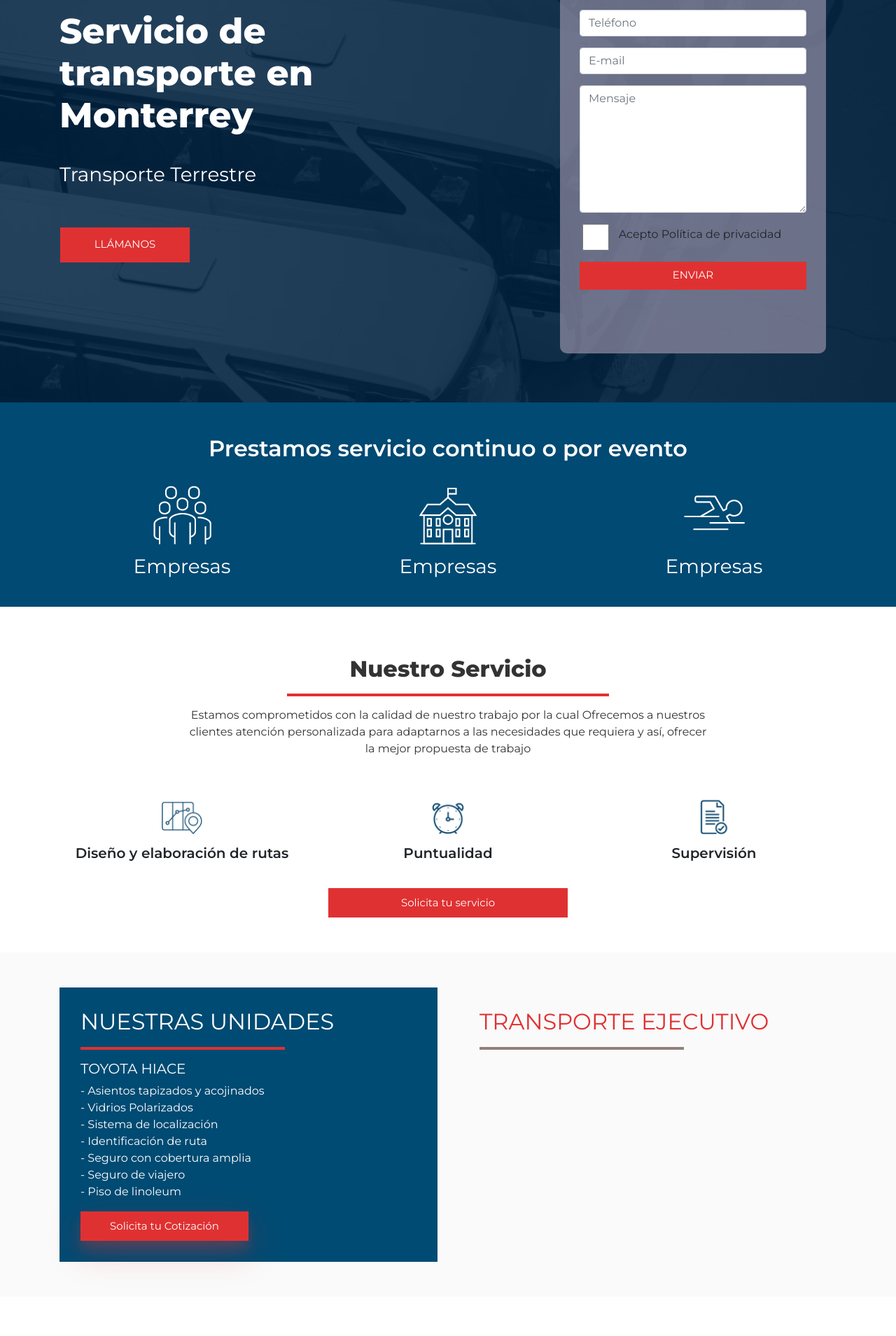
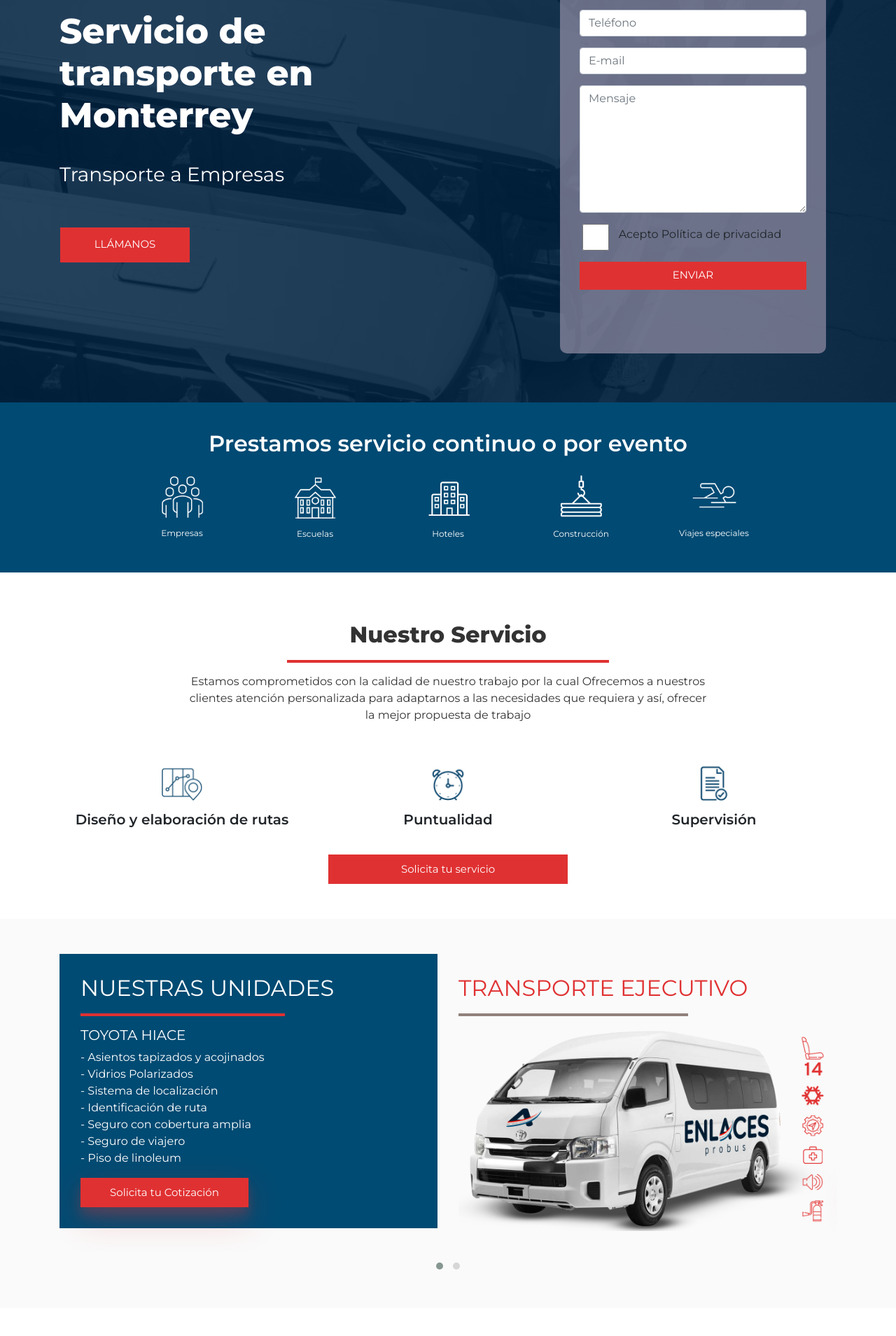
Before and after one commit to theonemanarmy/Pro-Bus, a PHP site: page / in a window 1280 px wide. Shown: the part 348-2257 px from the top of the page at 70% size. Run offline with PHP 8.4, Linux system fonts and the light colour scheme; some libraries are stand-ins or nearby versions.

Commit message:
casi completa solo faltan formularios

```diff
--- a/css/style.css
+++ b/css/style.css
@@ -291,7 +291,11 @@ p.text-contact-p{
   background-position: center;
   background-repeat: no-repeat;
     color: white;
-    padding: 2em 0;
+    padding: 2.5em 0;
+}
+
+.envios h3{
+    font-size:12px;
 }
 .mostrar-1 {
     display: none !important;
@@ -306,7 +310,7 @@ p.text-contact-p{
     font-size: 2em;
     font-weight: 600;
     color: white;
-    padding: 15px 0 5px 0;
+    padding: 0;
 }
 .envios3-title{
     font-weight: 600;
@@ -332,6 +336,7 @@ h1.envios {
     margin: auto;
     padding-bottom: 15px;
     padding-top: 15px;
+    /*width: 45%;*/
 }
 
 .white.strong {
@@ -389,6 +394,7 @@ p.transportacion {
 
 .ventajas {
     background-color: #FAFAFA;
+    padding: 50px 0;
 }
 .ventajas .img-check{
     display: block;
@@ -429,7 +435,6 @@ p.transportacion {
 }
 .ventajas .btn-5{
     display: block;
-
     position: relative;
     background: rgba(224, 49, 50, 1);
     width: 50%;
@@ -452,12 +457,12 @@ p.transportacion {
 }
 .content-Unidades{
     background: rgba(0, 75, 115, 1);
-    margin: 50px 0;
+
     padding: 30px;
 }
 .content-Unidad-fisica{
-    margin: 50px 0;
-    padding: 30px;
+
+    padding: 30px 0;
 }
 .form-control:hover , .form-control:focus {
     border: 3px solid #001F38 !important;
@@ -610,6 +615,18 @@ h3.footer {
         display: none;
         margin-top: 25px;
     }
+    .servicios .btn-5{
+        width: 50%;
+    }
+    .ventajas .btn-5{
+        width: 80%;
+    }
+}
+
+@media screen and (min-width: 768px){
+    .oculto-med-arriba{
+        display: none;
+    }
 }
 
 @media screen and (max-width:767px){
@@ -622,6 +639,16 @@ h3.footer {
    footer .list-footer{
     padding-left: 50px;
     }
+    .oculto-med-abajo{
+        display: none;
+    }
+    .content-Unidad-fisica{
+        margin: 0;
+    }
+    .content-Unidades{
+        margin: 0;
+    }
+
 
 }
 @media screen and (max-width:550px){
@@ -640,7 +667,8 @@ h3.footer {
     }
     footer .list-footer{
         padding-left: 12px;
-        }
+    }
+
 }
 
 @media screen and (max-width:450px){
@@ -734,3 +762,9 @@ h3.footer {
         padding: 40px 0 0 0;
     }
 }
+
+@media screen and (max-width:361px){
+    .navbar-navegar .navegar-pagina li.navegar-pagina-item a{
+        font-size: 14px;
+    }
+}
--- a/index.html
+++ b/index.html
@@ -4,18 +4,21 @@
     <meta charset="UTF-8">
     <meta name="viewport" content="width=device-width, initial-scale=1.0">
     <meta http-equiv="X-UA-Compatible" content="ie=edge">
-    <meta name="description" content=" Proveemos servicios de logística internacional  y Aduana reconocido a nivel mundial.
-    Ofrecemos los contactos globales y la experiencia para administrar todos los aspectos de sus procesos de envíos internacionales de exportación e importación.
-    ">
+    <meta name="description" content="
+    Empresa de transporte a empresas, escuelas, viajes especiales
+    (sociales, recreativos, etc), dentro del área metropolitana de
+    Monterrey. Estamos comprometidos con la calidad de nuestros clientes,
+    atención personalizada para adaptarnos a las necesidades que requiera
+    y así ofrecer la mejor propuesta de trabajo. ">
     <meta name="author" content="Perla Holguín">
-    <title>Tarian | G & G Asesoría empresarial | Servicios Jurídicos Inmobiliarios. </title>
+    <title>PROBUS | Una empresa de Transportes Guevara Coronado S.A. de C.V. | Empresa de transporte a empresas, escuelas y viajes especiales. </title>
     <!-- Bootstrap CSS -->
     <link rel="stylesheet" href="https://stackpath.bootstrapcdn.com/bootstrap/4.1.3/css/bootstrap.min.css"
         integrity="sha384-MCw98/SFnGE8fJT3GXwEOngsV7Zt27NXFoaoApmYm81iuXoPkFOJwJ8ERdknLPMO" crossorigin="anonymous">
     <link href="https://fonts.googleapis.com/css?family=Montserrat:400,600,800" rel="stylesheet">
     <link rel="stylesheet" href="https://use.fontawesome.com/releases/v5.5.0/css/all.css"
         integrity="sha384-B4dIYHKNBt8Bc12p+WXckhzcICo0wtJAoU8YZTY5qE0Id1GSseTk6S+L3BlXeVIU" crossorigin="anonymous">
-    <link rel="shortcut icon" href="images/fav.png" type="image/x-icon" />
+    <link rel="shortcut icon" href="images/icons/Recurso12.png" type="image/x-icon" />
     <link rel="stylesheet" href="css/simpletextrotator.css">
     <link rel="stylesheet" href="OwlCarousel2-2.3.4/dist/assets/owl.carousel.min.css">
     <link rel="stylesheet" href="OwlCarousel2-2.3.4/dist/assets/owl.theme.default.min.css">
@@ -79,8 +82,10 @@
             <div class="row">
                 <div class="col-xs-12  col-md-6 ">
                     <h1>Servicio de transporte en Monterrey <br> </h1>
-                    <h3 class="subt"><span class="rotate"> Transporte Terrestre | Transporte Marítimo | Transporte Aereo
-                            | Transporte Ferroviario | Servicios Especiales </span>
+                    <h3 class="subt">
+                        <span class="rotate">
+                            Transporte a Empresas | Transporte a Escuelas | Transporte de Viajes especiales
+                        </span>
                     </h3>
 
 
@@ -145,18 +150,30 @@
                 </div>
             </div>
             <div class="row">
-                <div class="col-xs-12 col-sm-12 col-md-4">
-                    <img src="images/icons/Recurso3.png" alt="" class="img-responsive img-servicios">
+
+                <div class="col-xs-12 col-sm-12 col-md-1"></div>
+                <div class="col-xs-12 col-sm-4 col-md-2">
+                    <img src="images/icons/Recurso3.png" alt="" class="img-responsive img-servicios" width="65">
                     <h3 class="white text-center">Empresas</h3>
                 </div>
-                <div class="col-xs-12 col-sm-12 col-md-4">
-                    <img src="images/icons/Recurso2.png" alt="" class="img-responsive img-servicios">
-                    <h3 class="white text-center">Empresas</h3>
+                <div class="col-xs-12 col-sm-4 col-md-2">
+                    <img src="images/icons/Recurso2.png" alt="" class="img-responsive img-servicios" width="65">
+                    <h3 class="white text-center">Escuelas</h3>
                 </div>
-                <div class="col-xs-12 col-sm-12 col-md-4">
-                    <img src="images/icons/Recurso1.png" alt="" class="img-responsive img-servicios">
-                    <h3 class="white text-center">Empresas</h3>
+                <div class="col-xs-12 col-sm-4 col-md-2">
+                    <img src="images/icons/hoteles.png" alt="" class="img-responsive img-servicios" width="65">
+                    <h3 class="white text-center">Hoteles</h3>
                 </div>
+                <div class="col-xs-12 col-sm-6 col-md-2">
+                    <img src="images/icons/construccion.png" alt="" class="img-responsive img-servicios" width="65">
+                    <h3 class="white text-center">Construcción</h3>
+                </div>
+                <div class="col-xs-12 col-sm-6 col-md-2">
+                    <img src="images/icons/Recurso1.png" alt="" class="img-responsive img-servicios" width="65">
+                    <h3 class="white text-center">Viajes especiales</h3>
+                </div>
+                <div class="col-xs-12 col-sm-12 col-md-1"></div>
+
             </div>
         </div>
     </section>
@@ -211,9 +228,20 @@
         </div>
     </section>
 
+    <!--Slider-->
     <section class="ventajas">
-        <div class="container">
+        <div class="container owl-carousel owl-theme">
             <div class="row">
+                <div class="col-xs-12 col-sm-12 col-md-6 oculto-med-arriba">
+                    <div class="content-Unidad-fisica">
+                        <h2 class="text-left red">TRANSPORTE EJECUTIVO</h2>
+                        <hr
+                            style="border: 2px solid rgb(145, 129, 123, 1); width:60%; margin-bottom: 15px; margin-left: 0;">
+
+                        <img src="images/icons/camion-landing.png" alt="" class="img-responsive">
+
+                    </div>
+                </div>
                 <div class="col-xs-12 col-sm-12 col-md-6">
                     <div class="content-Unidades">
                         <h2 class="text-left white">NUESTRAS UNIDADES</h2>
@@ -235,18 +263,64 @@
                         <a href="#" class="btn-5">Solicita tu Cotización</a>
                     </div>
                 </div>
-                <div class="col-xs-12 col-sm-12 col-md-6">
+                <div class="col-xs-12 col-sm-12 col-md-6 oculto-med-abajo">
                     <div class="content-Unidad-fisica">
                         <h2 class="text-left red">TRANSPORTE EJECUTIVO</h2>
-                        <hr style="border: 2px solid rgb(145, 129, 123, 1); width:60%; margin-bottom: 15px; margin-left: 0;">
+                        <hr
+                            style="border: 2px solid rgb(145, 129, 123, 1); width:60%; margin-bottom: 15px; margin-left: 0;">
 
+                        <img src="images/icons/camion-landing.png" alt="" class="img-responsive">
 
+                    </div>
+                </div>
+            </div>
+
+            <div class="row">
+                <div class="col-xs-12 col-sm-12 col-md-6 oculto-med-arriba">
+                    <div class="content-Unidad-fisica">
+                        <h2 class="text-left red">TRANSPORTE EJECUTIVO</h2>
+                        <hr
+                            style="border: 2px solid rgb(145, 129, 123, 1); width:60%; margin-bottom: 15px; margin-left: 0;">
+
+                        <img src="images/icons/bus-landing.png" alt="" class="img-responsive">
+
+                    </div>
+                </div>
+                <div class="col-xs-12 col-sm-12 col-md-6">
+                    <div class="content-Unidades">
+                        <h2 class="text-left white">NUESTRAS UNIDADES</h2>
+                        <hr
+                            style="border: 2px solid rgba(224, 49, 50, 1); width:60%; margin-bottom: 15px; margin-left: 0;">
+
+                        <h6 class="text-left white">Unidades Panorámicas Mercedes Benz</h6>
+
+                        <ul class="white" style="padding: 0;">
+                            <li><span>-</span> Asientos tapizados y acojinados</li>
+                            <li><span>-</span> Cortinas.</li>
+                            <li><span>-</span> Sistema de localización móvil</li>
+                            <li><span>-</span> Salidas de emergencia</li>
+                            <li><span>-</span> Seguro con cobertura amplia</li>
+                            <li><span>-</span> Seguro de viajero</li>
+                            <li><span>-</span> Piso de linoleum</li>
+                        </ul>
+
+                        <a href="#" class="btn-5">Solicita tu Cotización</a>
+                    </div>
+                </div>
+                <div class="col-xs-12 col-sm-12 col-md-6 oculto-med-abajo">
+                    <div class="content-Unidad-fisica">
+                        <h2 class="text-left red">TRANSPORTE EJECUTIVO</h2>
+                        <hr
+                            style="border: 2px solid rgb(145, 129, 123, 1); width:60%; margin-bottom: 15px; margin-left: 0;">
+
+                        <img src="images/icons/bus-landing.png" alt="" class="img-responsive">
 
                     </div>
                 </div>
             </div>
         </div>
     </section>
+    <!--/Slider-->
 
     <section class="cobertura">
         <div class="container">
@@ -259,8 +333,8 @@
             </div>
             <div class="row">
                 <div class="col-xs-12 col-md-2"></div>
-                <div class="col-xs-12 col-sm-8">
-                    <p>
+                <div class="col-xs-12 col-md-8">
+                    <p class="text-center">
                         En Enlaces Probus nos preocupamos por que nuestro staff de operadores se
                         encuentre comprometido con ofrecerle la mejor experiencia de servicio durante
                         su viaje, y es por eso que nuestros operadores están:
@@ -390,9 +464,9 @@
                                 <a class="link" href="mailto:ventas@enlacesprobus.com.mx">
                                     <h5 class="text-left">
                                         <i class="fas fa-envelope"></i>
-                                         E-mail
-                                         <br>
-                                         <span> ventas@enlacesprobus.com.mx</span>
+                                        E-mail
+                                        <br>
+                                        <span> ventas@enlacesprobus.com.mx</span>
                                     </h5>
 
                                 </a>
```
Also changed, not shown: js/custom.js (+19 -1 lines), images/icons/Construccion.png (added), images/icons/bus-landing.png (added), images/icons/camion-landing.png (added), images/icons/hoteles.png (added), images/kala.png (deleted), images/v3.png (deleted), images/v4.png (deleted).
